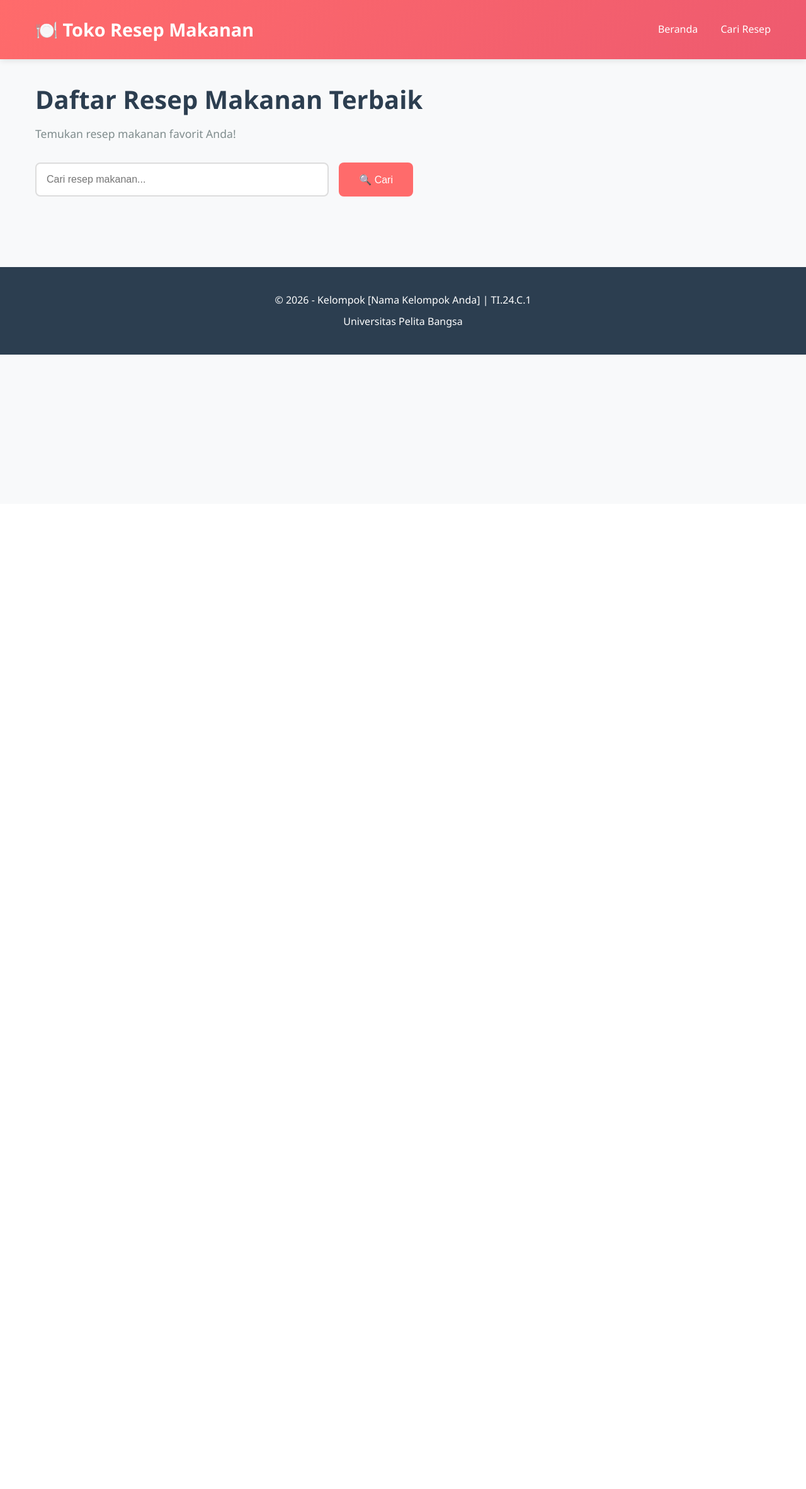
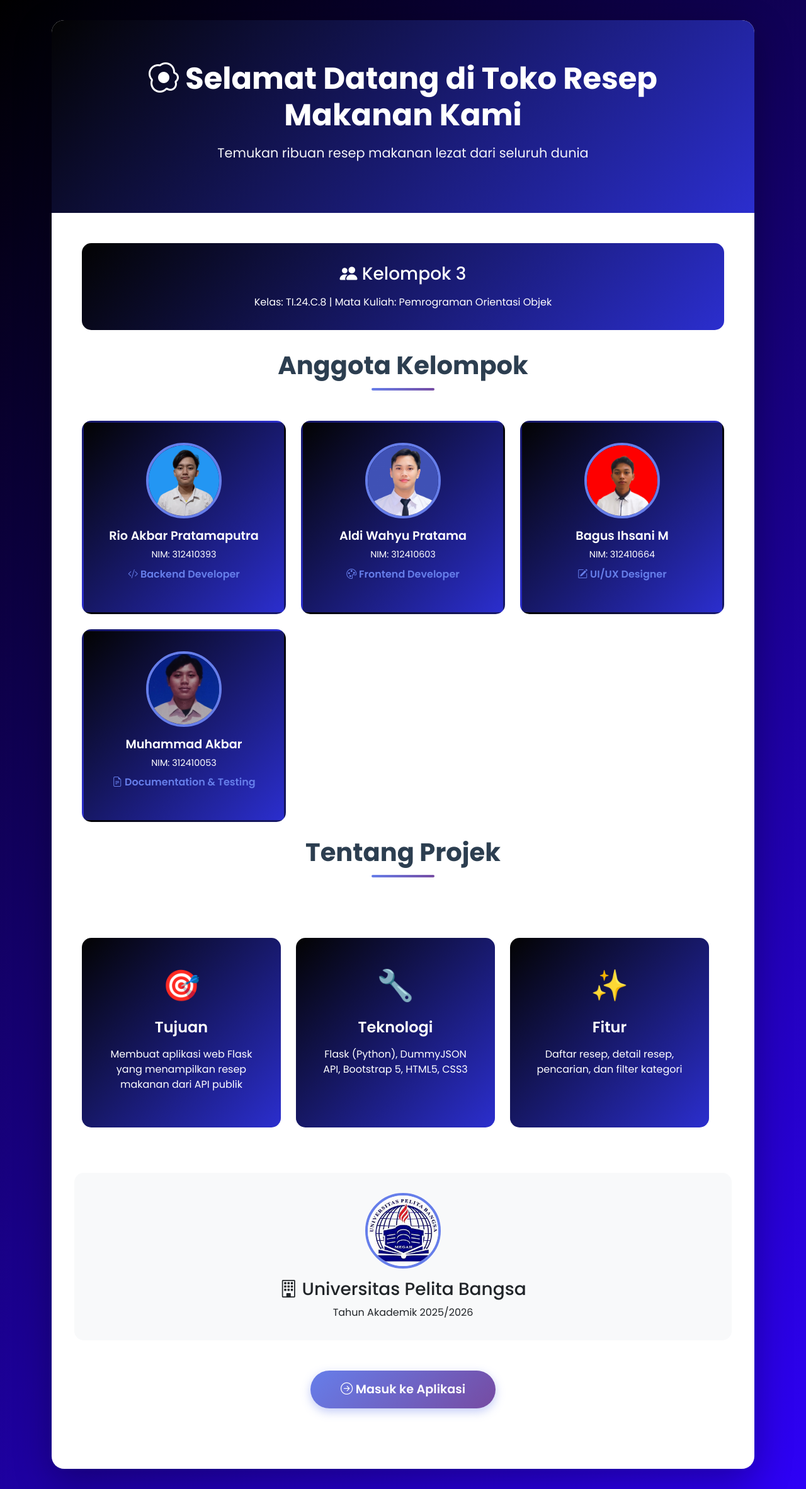
Before and after one commit to aldiwahyupratama71/UasOOP, a Flask app: page / in a window 1280 px wide. Shown: the whole page at 63% size. Before the commit the page ends 563 px from the top, so only its background shows below. Run offline with Flask 3, Linux system fonts and the light colour scheme; data that the repository does not hold is empty.

Commit message:
update tampilan dan halaman welcome

```diff
--- a/app.py
+++ b/app.py
@@ -6,7 +6,13 @@ app = Flask(__name__)
 # Base URL API
 API_BASE_URL = "https://dummyjson.com/recipes"
 
+# Route untuk welcome page (halaman pertama)
 @app.route('/')
+def welcome():
+    return render_template('welcome.html')
+
+# Route untuk home/beranda (daftar resep)
+@app.route('/home')
 def index():
     # Request data dari API
     response = requests.get(API_BASE_URL)
--- a/static/css/style.css
+++ b/static/css/style.css
@@ -14,7 +14,7 @@ body {
 
 /* Navigation */
 nav {
-    background: linear-gradient(135deg, #ff6b6b 0%, #ee5a6f 100%);
+    background: linear-gradient(135deg, #1e3c72 0%, #2a5298 100%);
     color: white;
     padding: 1.5rem 0;
     box-shadow: 0 2px 10px rgba(0,0,0,0.1);
@@ -83,22 +83,22 @@ nav h1 {
 
 .search-form input:focus {
     outline: none;
-    border-color: #ff6b6b;
+    border-color: #2a5298;
 }
 
 .search-form button {
     padding: 1rem 2rem;
-    background: #ff6b6b;
+    background: linear-gradient(135deg, #1e3c72 0%, #2a5298 100%);
     color: white;
     border: none;
     border-radius: 8px;
     font-size: 1rem;
     cursor: pointer;
-    transition: background 0.3s;
+    transition: transform 0.3s;
 }
 
 .search-form button:hover {
-    background: #ee5a6f;
+    transform: translateY(-2px);
 }
 
 /* Recipe Grid */
@@ -323,7 +323,7 @@ nav h1 {
 
 /* Footer */
 footer {
-    background: #2c3e50;
+    background: linear-gradient(135deg, #0f1419 0%, #1e3c72 100%);
     color: white;
     text-align: center;
     padding: 2rem;
@@ -332,6 +332,238 @@ footer {
 
 footer p {
     margin: 0.5rem 0;
+}
+
+/* ===== WELCOME PAGE STYLES ===== */
+
+.welcome-container {
+    min-height: 100vh;
+    background: linear-gradient(135deg, #0f1419 0%, #1e3c72 50%, #2a5298 100%);
+    display: flex;
+    align-items: center;
+    justify-content: center;
+    padding: 2rem;
+}
+
+.welcome-content {
+    background: white;
+    border-radius: 20px;
+    padding: 3rem;
+    max-width: 1200px;
+    width: 100%;
+    box-shadow: 0 20px 60px rgba(0, 0, 0, 0.5);
+    animation: fadeInUp 0.8s ease-out;
+}
+
+@keyframes fadeInUp {
+    from {
+        opacity: 0;
+        transform: translateY(30px);
+    }
+    to {
+        opacity: 1;
+        transform: translateY(0);
+    }
+}
+
+.welcome-header {
+    text-align: center;
+    margin-bottom: 3rem;
+}
+
+.welcome-title {
+    font-size: 3rem;
+    color: #1e3c72;
+    margin-bottom: 1rem;
+    animation: fadeIn 1s ease-out;
+}
+
+.welcome-subtitle {
+    font-size: 1.3rem;
+    color: #7f8c8d;
+}
+
+/* Team Section */
+.team-section {
+    margin-bottom: 3rem;
+}
+
+.team-section h2 {
+    text-align: center;
+    font-size: 2.2rem;
+    color: #1e3c72;
+    margin-bottom: 1rem;
+}
+
+.team-info {
+    text-align: center;
+    margin-bottom: 2rem;
+    padding: 1.5rem;
+    background: linear-gradient(135deg, #1e3c72 0%, #2a5298 100%);
+    border-radius: 12px;
+    color: white;
+}
+
+.team-info h3 {
+    font-size: 1.5rem;
+    margin-bottom: 0.5rem;
+}
+
+.class-info {
+    font-size: 1.1rem;
+    opacity: 0.9;
+}
+
+.team-members {
+    display: grid;
+    grid-template-columns: repeat(auto-fit, minmax(200px, 1fr));
+    gap: 1.5rem;
+    margin-top: 2rem;
+}
+
+.member-card {
+    background: #f8f9fa;
+    border-radius: 12px;
+    padding: 1.5rem;
+    text-align: center;
+    transition: transform 0.3s, box-shadow 0.3s;
+    border: 2px solid transparent;
+}
+
+.member-card:hover {
+    transform: translateY(-8px);
+    box-shadow: 0 8px 20px rgba(30, 60, 114, 0.3);
+    border-color: #2a5298;
+}
+
+.member-avatar {
+    font-size: 3rem;
+    margin-bottom: 1rem;
+}
+
+/* Member Photo */
+.member-photo {
+    width: 120px;
+    height: 120px;
+    border-radius: 50%;
+    object-fit: cover;
+    margin: 0 auto 1rem;
+    border: 4px solid #2a5298;
+    box-shadow: 0 4px 8px rgba(0,0,0,0.1);
+    transition: transform 0.3s, box-shadow 0.3s;
+    display: block;
+}
+
+.member-card:hover .member-photo {
+    transform: scale(1.1);
+    box-shadow: 0 8px 16px rgba(30, 60, 114, 0.3);
+    border-color: #1e3c72;
+}
+
+.member-card h4 {
+    color: #2c3e50;
+    font-size: 1.2rem;
+    margin-bottom: 0.5rem;
+}
+
+.nim {
+    color: #7f8c8d;
+    font-size: 0.9rem;
+    margin-bottom: 0.5rem;
+}
+
+.role {
+    color: #2a5298;
+    font-weight: 600;
+    font-size: 0.95rem;
+}
+
+/* Project Info */
+.project-info {
+    margin-bottom: 3rem;
+}
+
+.project-info h2 {
+    text-align: center;
+    font-size: 2.2rem;
+    color: #1e3c72;
+    margin-bottom: 2rem;
+}
+
+.info-grid {
+    display: grid;
+    grid-template-columns: repeat(auto-fit, minmax(250px, 1fr));
+    gap: 1.5rem;
+}
+
+.info-card {
+    background: linear-gradient(135deg, #0f1419 0%, #1e3c72 50%, #2a5298 100%);
+    color: white;
+    padding: 2rem;
+    border-radius: 12px;
+    text-align: center;
+    transition: transform 0.3s;
+}
+
+.info-card:hover {
+    transform: scale(1.05);
+}
+
+.info-icon {
+    font-size: 3rem;
+    margin-bottom: 1rem;
+}
+
+.info-card h3 {
+    font-size: 1.5rem;
+    margin-bottom: 0.8rem;
+}
+
+.info-card p {
+    font-size: 1rem;
+    line-height: 1.6;
+}
+
+/* University Info */
+.university-info {
+    text-align: center;
+    margin: 2rem 0;
+    padding: 1.5rem;
+    background: #f8f9fa;
+    border-radius: 12px;
+}
+
+.university-info h3 {
+    color: #1e3c72;
+    font-size: 1.5rem;
+    margin-bottom: 0.5rem;
+}
+
+.university-info p {
+    color: #7f8c8d;
+    font-size: 1.1rem;
+}
+
+/* Enter Button */
+.btn-enter {
+    display: block;
+    background: linear-gradient(135deg, #0f1419 0%, #1e3c72 50%, #2a5298 100%);
+    color: white;
+    text-align: center;
+    padding: 1.2rem 3rem;
+    text-decoration: none;
+    border-radius: 50px;
+    margin: 2rem auto 0;
+    font-size: 1.2rem;
+    font-weight: 600;
+    max-width: 300px;
+    transition: transform 0.3s, box-shadow 0.3s;
+    box-shadow: 0 5px 15px rgba(15, 20, 25, 0.4);
+}
+
+.btn-enter:hover {
+    transform: translateY(-3px);
+    box-shadow: 0 8px 25px rgba(15, 20, 25, 0.6);
 }
 
 /* Responsive */
--- a/templates/base.html
+++ b/templates/base.html
@@ -11,7 +11,7 @@
         <div class="nav-container">
             <h1>🍽️ Toko Resep Makanan</h1>
             <div class="nav-links">
-                <a href="/">Beranda</a>
+                <a href="/home">Beranda</a>
                 <a href="/search">Cari Resep</a>
             </div>
         </div>
@@ -22,7 +22,7 @@
     </main>
 
     <footer>
-        <p>&copy; 2026 - Kelompok [Nama Kelompok Anda] | TI.24.C.1</p>
+        <p>&copy; 2026 - Kelompok 3 | TI.24.C.8</p>
         <p>Universitas Pelita Bangsa</p>
     </footer>
 </body>
--- a/templates/detail.html
+++ b/templates/detail.html
@@ -4,7 +4,7 @@
 
 {% block content %}
 <div class="container">
-    <a href="/" class="back-btn">← Kembali ke Daftar</a>
+    <a href="/home" class="back-btn">← Kembali ke Daftar</a>
 
     <div class="detail-container">
         <div class="detail-header">
--- /dev/null
+++ b/templates/welcome.html
@@ -0,0 +1,311 @@
+<!DOCTYPE html>
+<html lang="id">
+<head>
+    <meta charset="UTF-8">
+    <meta name="viewport" content="width=device-width, initial-scale=1.0">
+    <title>Selamat Datang - Toko Resep Makanan Kami</title>
+    <!-- Bootstrap CSS -->
+    <link href="https://cdn.jsdelivr.net/npm/bootstrap@5.3.0/dist/css/bootstrap.min.css" rel="stylesheet">
+    <!-- Bootstrap Icons -->
+    <link rel="stylesheet" href="https://cdn.jsdelivr.net/npm/bootstrap-icons@1.10.0/font/bootstrap-icons.css">
+    <!-- Google Fonts -->
+    <link href="https://fonts.googleapis.com/css2?family=Poppins:wght@300;400;500;600;700&display=swap" rel="stylesheet">
+
+    <style>
+        body {
+            font-family: 'Poppins', sans-serif;
+            background: linear-gradient(135deg, #000000 0%, #2e01f7 100%);
+            min-height: 100vh;
+            padding: 2rem 0;
+        }
+
+        .welcome-card {
+            background: white;
+            border-radius: 20px;
+            box-shadow: 0 20px 60px rgba(0, 0, 0, 0.3);
+            animation: fadeInUp 0.8s ease-out;
+        }
+
+        @keyframes fadeInUp {
+            from {
+                opacity: 0;
+                transform: translateY(30px);
+            }
+            to {
+                opacity: 1;
+                transform: translateY(0);
+            }
+        }
+
+        .hero-section {
+            background: linear-gradient(135deg, #030303 0%, #2b2ece 100%);
+            color: white;
+            padding: 4rem 2rem;
+            border-radius: 20px 20px 0 0;
+            text-align: center;
+        }
+
+        .hero-section h1 {
+            font-size: 3rem;
+            font-weight: 700;
+            margin-bottom: 1rem;
+        }
+
+        .hero-section p {
+            font-size: 1.3rem;
+            opacity: 0.95;
+        }
+
+        .team-info-card {
+            background: linear-gradient(135deg, #030303 0%, #2b2ece 100%);
+            color: white;
+            padding: 2rem;
+            border-radius: 15px;
+            text-align: center;
+            margin-bottom: 2rem;
+        }
+
+        .member-card {
+            background: linear-gradient(135deg, #030303 0%, #2b2ece 100%);
+            border-radius: 15px;
+            padding: 2rem;
+            text-align: center;
+            transition: all 0.3s ease;
+            border: 3px solid transparent;
+            height: 100%;
+        }
+
+        .member-card:hover {
+            transform: translateY(-10px);
+            box-shadow: 0 10px 30px rgba(102, 126, 234, 0.3);
+            border-color: #667eea;
+        }
+
+        .member-photo {
+            width: 120px;
+            height: 120px;
+            border-radius: 50%;
+            object-fit: cover;
+            border: 4px solid #667eea;
+            margin-bottom: 1rem;
+            transition: all 0.3s ease;
+        }
+
+        .member-card:hover .member-photo {
+            transform: scale(1.1);
+            box-shadow: 0 8px 20px rgba(102, 126, 234, 0.4);
+        }
+
+        .member-name {
+            font-size: 1.2rem;
+            font-weight: 600;
+            color: #ffffff;
+            margin-bottom: 0.5rem;
+        }
+
+        .member-nim {
+            color: #ffffff;
+            font-size: 0.9rem;
+            margin-bottom: 0.5rem;
+        }
+
+        .member-role {
+            color: #667eea;
+            font-weight: 600;
+            font-size: 1rem;
+        }
+
+        .info-card {
+            background: linear-gradient(135deg, #030303 0%, #2b2ece 100%);
+            color: white;
+            padding: 2.5rem;
+            border-radius: 15px;
+            text-align: center;
+            transition: transform 0.3s ease;
+            height: 100%;
+        }
+
+        .info-card:hover {
+            transform: scale(1.05);
+        }
+
+        .info-icon {
+            font-size: 3rem;
+            margin-bottom: 1rem;
+        }
+
+        .info-card h3 {
+            font-size: 1.5rem;
+            font-weight: 600;
+            margin-bottom: 1rem;
+        }
+
+        .university-card {
+            background: #f8f9fa;
+            padding: 2rem;
+            border-radius: 15px;
+            text-align: center;
+        }
+
+        .btn-enter {
+            background: linear-gradient(135deg, #667eea 0%, #764ba2 100%);
+            color: white;
+            padding: 1rem 3rem;
+            border-radius: 50px;
+            font-size: 1.2rem;
+            font-weight: 600;
+            text-decoration: none;
+            display: inline-block;
+            transition: all 0.3s ease;
+            border: none;
+            box-shadow: 0 5px 15px rgba(102, 126, 234, 0.4);
+        }
+
+        .btn-enter:hover {
+            transform: translateY(-3px);
+            box-shadow: 0 8px 25px rgba(102, 126, 234, 0.6);
+            color: white;
+        }
+
+        .section-title {
+            text-align: center;
+            font-size: 2.5rem;
+            font-weight: 700;
+            color: #2c3e50;
+            margin-bottom: 3rem;
+            position: relative;
+            padding-bottom: 1rem;
+        }
+
+        .section-title::after {
+            content: '';
+            position: absolute;
+            bottom: 0;
+            left: 50%;
+            transform: translateX(-50%);
+            width: 100px;
+            height: 4px;
+            background: linear-gradient(135deg, #667eea 0%, #764ba2 100%);
+            border-radius: 2px;
+        }
+
+        @media (max-width: 768px) {
+            .hero-section h1 {
+                font-size: 2rem;
+            }
+            .hero-section p {
+                font-size: 1rem;
+            }
+        }
+    </style>
+</head>
+<body>
+    <div class="container">
+        <div class="welcome-card">
+            <!-- Hero Section -->
+            <div class="hero-section">
+                <h1><i class="bi bi-egg-fried"></i> Selamat Datang di Toko Resep Makanan Kami</h1>
+                <p>Temukan ribuan resep makanan lezat dari seluruh dunia</p>
+            </div>
+
+            <div class="p-5">
+                <!-- Team Info -->
+                <div class="team-info-card">
+                    <h3 class="mb-3"><i class="bi bi-people-fill"></i> Kelompok 3</h3>
+                    <p class="mb-0">Kelas: TI.24.C.8 | Mata Kuliah: Pemrograman Orientasi Objek</p>
+                </div>
+
+                <!-- Team Members -->
+                <h2 class="section-title">Anggota Kelompok</h2>
+                <div class="row g-4 mb-5">
+                    <!-- Member 1 -->
+                    <div class="col-lg-4 col-md-6">
+                        <div class="member-card">
+                            <img src="{{ url_for('static', filename='images/rio.jpg') }}" alt="Nama Anggota 1" class="member-photo">
+                            <h4 class="member-name">Rio Akbar Pratamaputra</h4>
+                            <p class="member-nim">NIM: 312410393</p>
+                            <p class="member-role"><i class="bi bi-code-slash"></i> Backend Developer</p>
+                        </div>
+                    </div>
+
+                    <!-- Member 2 -->
+                    <div class="col-lg-4 col-md-6">
+                        <div class="member-card">
+                            <img src="{{ url_for('static', filename='images/aldi.jpeg') }}" alt="Nama Anggota 2" class="member-photo">
+                            <h4 class="member-name">Aldi Wahyu Pratama</h4>
+                            <p class="member-nim">NIM: 312410603</p>
+                            <p class="member-role"><i class="bi bi-palette"></i> Frontend Developer</p>
+                        </div>
+                    </div>
+
+                    <!-- Member 3 -->
+                    <div class="col-lg-4 col-md-6">
+                        <div class="member-card">
+                            <img src="{{ url_for('static', filename='images/bagus.jpg') }}" alt="Nama Anggota 3" class="member-photo">
+                            <h4 class="member-name">Bagus Ihsani M</h4>
+                            <p class="member-nim">NIM: 312410664</p>
+                            <p class="member-role"><i class="bi bi-pencil-square"></i> UI/UX Designer</p>
+                        </div>
+                    </div>
+
+                    <!-- Member 4 -->
+                    <div class="col-lg-4 col-md-6">
+                        <div class="member-card">
+                            <img src="{{ url_for('static', filename='images/akbar.png') }}" alt="Nama Anggota 4" class="member-photo">
+                            <h4 class="member-name">Muhammad Akbar</h4>
+                            <p class="member-nim">NIM: 312410053</p>
+                            <p class="member-role"><i class="bi bi-file-earmark-text"></i> Documentation & Testing</p>
+                        </div>
+                    </div>
+
+
+
+                <!-- Project Info -->
+                <h2 class="section-title">Tentang Projek</h2>
+                <div class="row g-4 mb-5">
+                    <div class="col-md-4">
+                        <div class="info-card">
+                            <div class="info-icon">🎯</div>
+                            <h3>Tujuan</h3>
+                            <p>Membuat aplikasi web Flask yang menampilkan resep makanan dari API publik</p>
+                        </div>
+                    </div>
+
+                    <div class="col-md-4">
+                        <div class="info-card">
+                            <div class="info-icon">🔧</div>
+                            <h3>Teknologi</h3>
+                            <p>Flask (Python), DummyJSON API, Bootstrap 5, HTML5, CSS3</p>
+                        </div>
+                    </div>
+
+                    <div class="col-md-4">
+                        <div class="info-card">
+                            <div class="info-icon">✨</div>
+                            <h3>Fitur</h3>
+                            <p>Daftar resep, detail resep, pencarian, dan filter kategori</p>
+                        </div>
+                    </div>
+                </div>
+
+                <!-- University Info -->
+                <div class="university-card mb-4">
+                    <img src="{{ url_for('static', filename='images/upb.jpeg') }}" alt="Nama Anggota 4" class="member-photo">
+                    <h3><i class="bi bi-building"></i> Universitas Pelita Bangsa</h3>
+                    <p class="mb-0">Tahun Akademik 2025/2026</p>
+                </div>
+
+                <!-- Enter Button -->
+                <div class="text-center">
+                    <a href="/home" class="btn-enter">
+                        <i class="bi bi-arrow-right-circle"></i> Masuk ke Aplikasi
+                    </a>
+                </div>
+            </div>
+        </div>
+    </div>
+
+    <!-- Bootstrap JS -->
+    <script src="https://cdn.jsdelivr.net/npm/bootstrap@5.3.0/dist/js/bootstrap.bundle.min.js"></script>
+</body>
+</html>
```
Also changed, not shown: other parts of static/css/style.css (+27 -11 lines), static/images/akbar.png (added), static/images/aldi.jpeg (added), static/images/bagus.jpg (added), static/images/rio.jpg (added), static/images/upb.jpeg (added).
